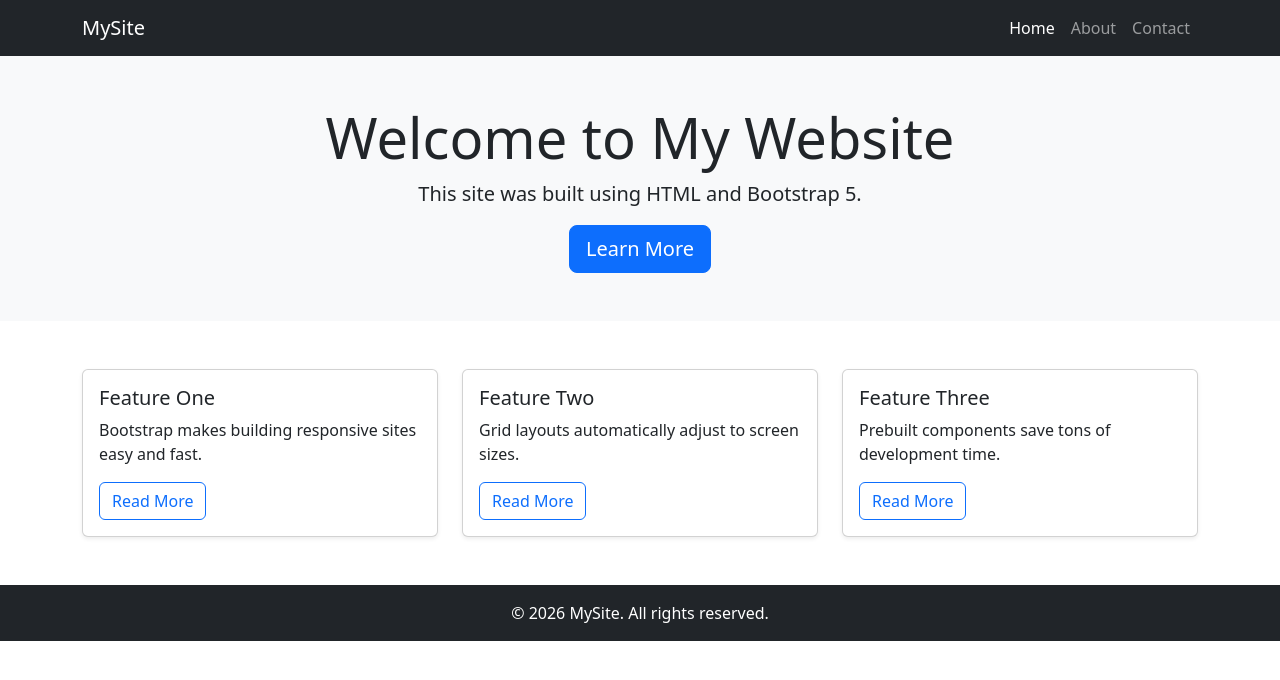
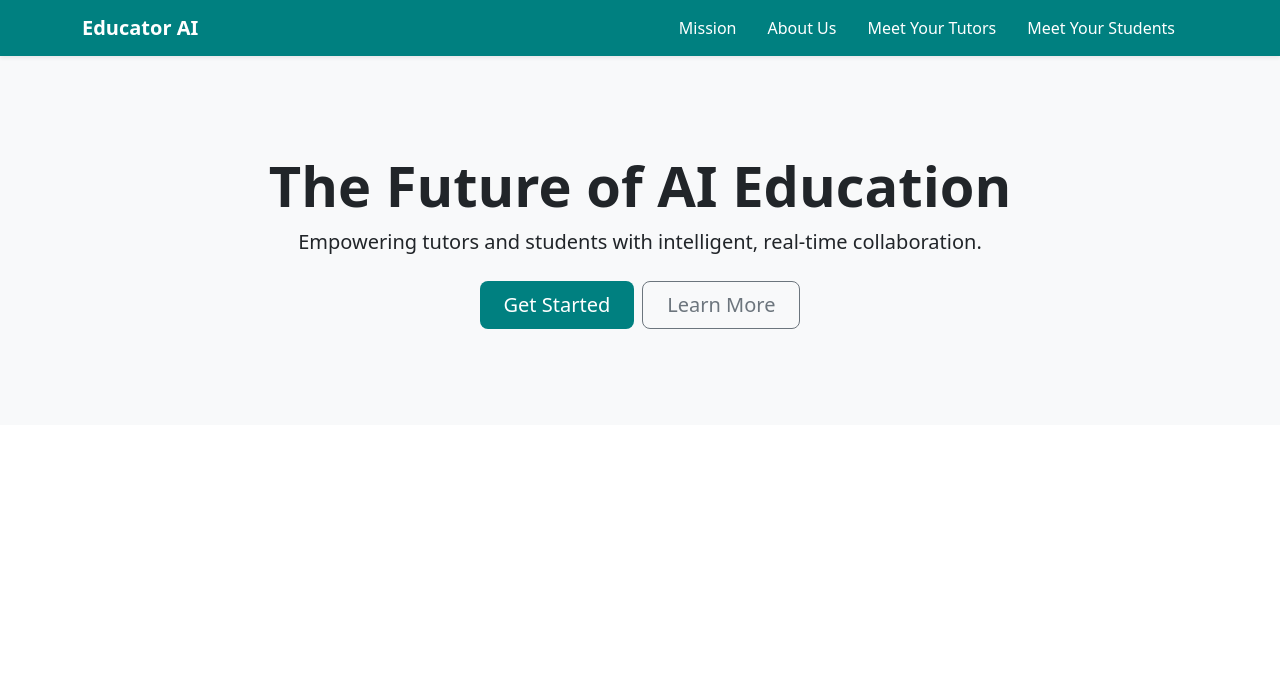
Before and after one commit to dsynderg/Sandbox-Hackathon, a plain HTML site: page MItchel/docs/index.html in a window 1280 px wide. Drawn offline with nearby package versions, Linux system fonts and the light colour scheme.

```diff
--- a/MItchel/docs/index.html
+++ b/MItchel/docs/index.html
@@ -3,85 +3,72 @@
 <head>
     <meta charset="UTF-8">
     <meta name="viewport" content="width=device-width, initial-scale=1.0">
-  <title>Textbook AI</title>
+    <title>Educator AI Prototype</title>
+    <link href="https://cdn.jsdelivr.net/npm/bootstrap@5.3.0/dist/css/bootstrap.min.css" rel="stylesheet">
 
-  <!-- Bootstrap 5 CSS -->
-  <link href="https://cdn.jsdelivr.net/npm/bootstrap@5.3.2/dist/css/bootstrap.min.css" rel="stylesheet">
+    <style>
+        /* Custom Teal Green Theme */
+        :root {
+            --teal-green: #008080;
+            --teal-hover: #006666;
+        }
+
+        .bg-teal {
+            background-color: var(--teal-green) !important;
+        }
+
+        .btn-teal {
+            background-color: var(--teal-green);
+            color: white;
+            border: none;
+            transition: 0.3s;
+        }
+
+        .btn-teal:hover {
+            background-color: var(--teal-hover);
+            color: white;
+        }
+
+        .nav-link {
+            color: white !important;
+            margin-right: 15px;
+        }
+
+        .nav-link:hover {
+            opacity: 0.8;
+        }
+    </style>
 </head>
 <body>
 
-  <!-- Navbar -->
-  <nav class="navbar navbar-expand-lg navbar-dark bg-dark">
+    <nav class="navbar navbar-expand-lg bg-teal navbar-dark shadow-sm">
         <div class="container">
-      <a class="navbar-brand" href="#">MySite</a>
+            <a class="navbar-brand fw-bold" href="#">Educator AI</a>
             <button class="navbar-toggler" type="button" data-bs-toggle="collapse" data-bs-target="#navbarNav">
                 <span class="navbar-toggler-icon"></span>
             </button>
             <div class="collapse navbar-collapse" id="navbarNav">
                 <ul class="navbar-nav ms-auto">
-          <li class="nav-item"><a class="nav-link active" href="#">Home</a></li>
-          <li class="nav-item"><a class="nav-link" href="#">About</a></li>
-          <li class="nav-item"><a class="nav-link" href="#">Contact</a></li>
+                    <li class="nav-item"><a class="nav-link" href="#">Mission</a></li>
+                    <li class="nav-item"><a class="nav-link" href="#">About Us</a></li>
+                    <li class="nav-item"><a class="nav-link" href="#">Meet Your Tutors</a></li>
+                    <li class="nav-item"><a class="nav-link" href="#">Meet Your Students</a></li>
                 </ul>
             </div>
         </div>
     </nav>
 
-  <!-- Hero Section -->
-  <section class="bg-light text-center py-5">
-    <div class="container">
-      <h1 class="display-4">Welcome to My Website</h1>
-      <p class="lead">This site was built using HTML and Bootstrap 5.</p>
-      <a href="#" class="btn btn-primary btn-lg">Learn More</a>
-    </div>
-  </section>
-
-  <!-- Cards Section -->
-  <section class="py-5">
-    <div class="container">
-      <div class="row">
-
-        <div class="col-md-4">
-          <div class="card shadow-sm">
-            <div class="card-body">
-              <h5 class="card-title">Feature One</h5>
-              <p class="card-text">Bootstrap makes building responsive sites easy and fast.</p>
-              <a href="#" class="btn btn-outline-primary">Read More</a>
+    <header class="py-5 text-center bg-light">
+        <div class="container py-5">
+            <h1 class="display-4 fw-bold">The Future of AI Education</h1>
+            <p class="lead mb-4">Empowering tutors and students with intelligent, real-time collaboration.</p>
+            <div class="d-grid gap-2 d-sm-flex justify-content-sm-center">
+                <button type="button" class="btn btn-teal btn-lg px-4 gap-3">Get Started</button>
+                <button type="button" class="btn btn-outline-secondary btn-lg px-4">Learn More</button>
             </div>
         </div>
-        </div>
+    </header>
 
-        <div class="col-md-4">
-          <div class="card shadow-sm">
-            <div class="card-body">
-              <h5 class="card-title">Feature Two</h5>
-              <p class="card-text">Grid layouts automatically adjust to screen sizes.</p>
-              <a href="#" class="btn btn-outline-primary">Read More</a>
-            </div>
-          </div>
-        </div>
-
-        <div class="col-md-4">
-          <div class="card shadow-sm">
-            <div class="card-body">
-              <h5 class="card-title">Feature Three</h5>
-              <p class="card-text">Prebuilt components save tons of development time.</p>
-              <a href="#" class="btn btn-outline-primary">Read More</a>
-            </div>
-          </div>
-        </div>
-
-      </div>
-    </div>
-  </section>
-
-  <!-- Footer -->
-  <footer class="bg-dark text-white text-center py-3">
-    <p class="mb-0">© 2026 MySite. All rights reserved.</p>
-  </footer>
-
-  <!-- Bootstrap JS Bundle -->
-  <script src="https://cdn.jsdelivr.net/npm/bootstrap@5.3.2/dist/js/bootstrap.bundle.min.js"></script>
-
+    <script src="https://cdn.jsdelivr.net/npm/bootstrap@5.3.0/dist/js/bootstrap.bundle.min.min.js"></script>
 </body>
 </html>
```
Also changed, not shown: 1 other file. Lines whose indentation alone changed are shown as unchanged.
